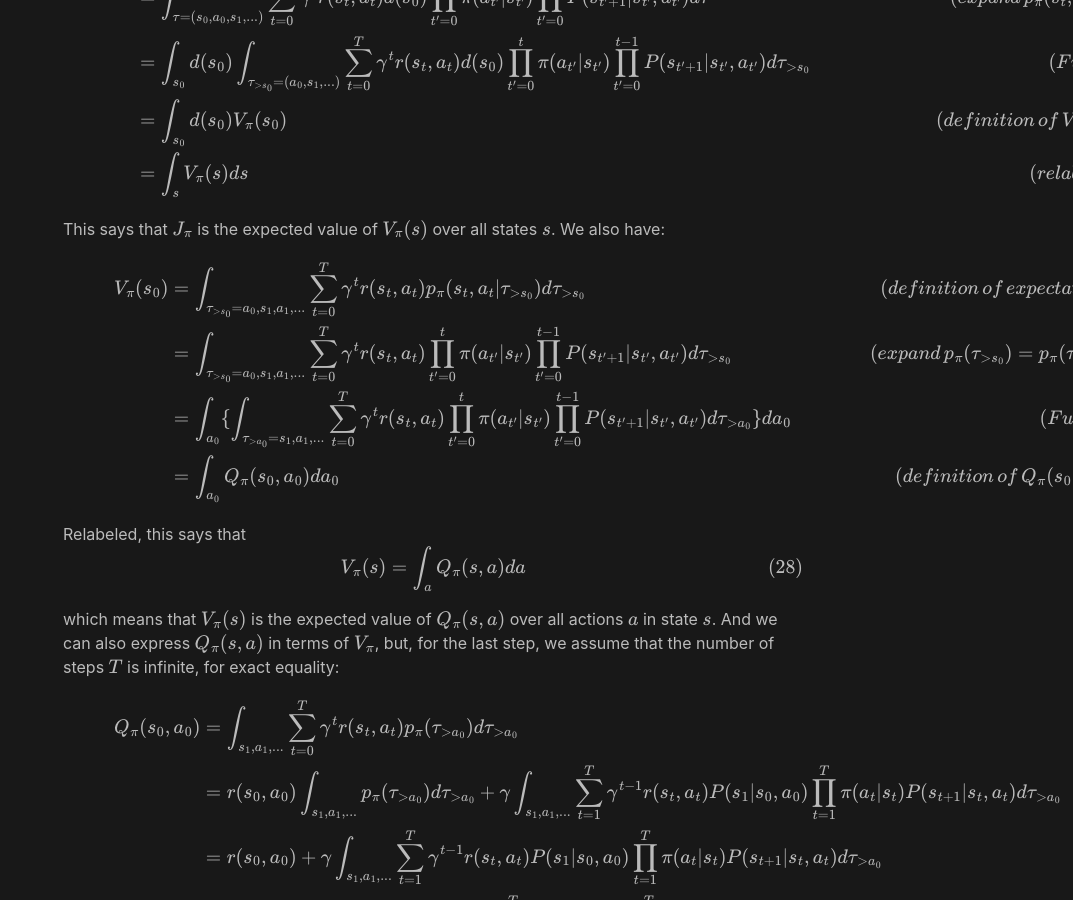
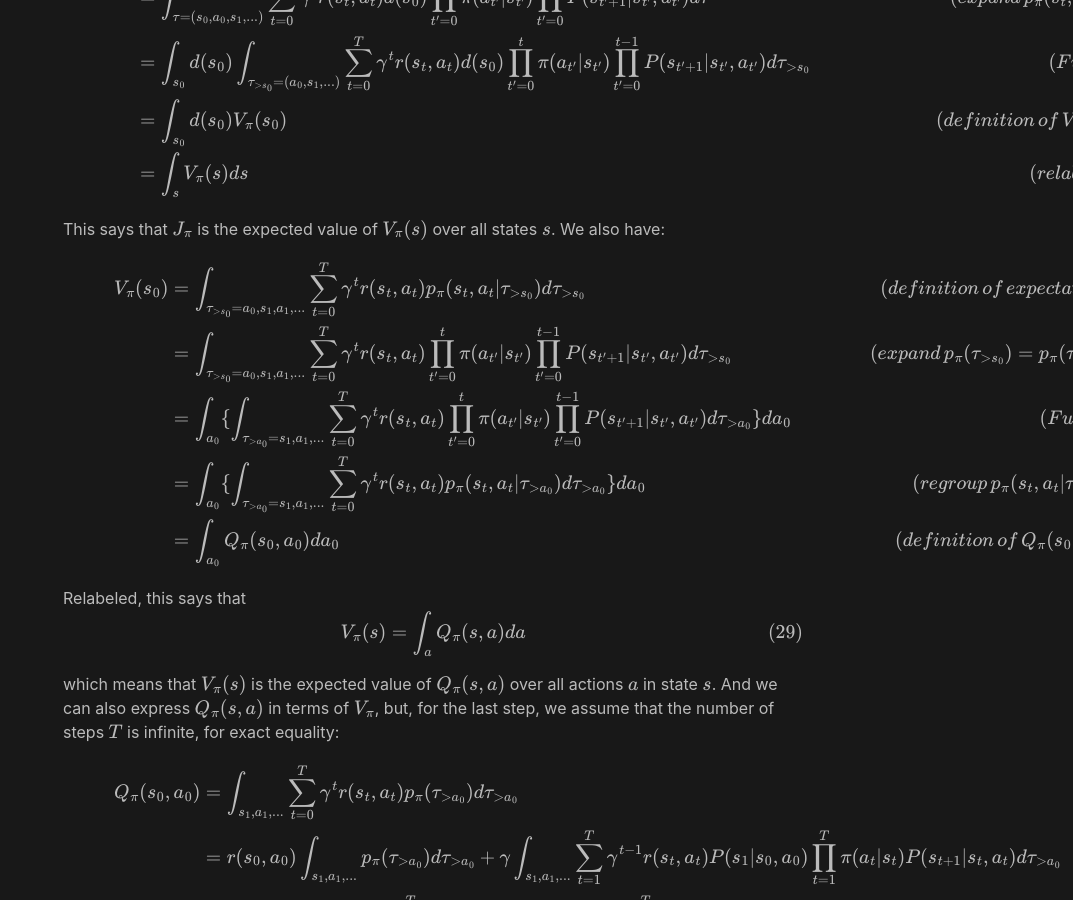
Before and after one commit to analytiq-hub/sigagent.github.io, a Jekyll site: the page built from machine_learning/_posts/2021-02-13-introduction_to_machine_learning.md, in a window 1280 px wide and 900 px high, scrolled down 5930 px. Shown: the whole window, without its empty margins (207-1280 px from the left). Built offline with Jekyll 4.4.1, drawn with Linux system fonts in a browser that asks for light colours; formulas are drawn with MathJax 3; a script that is not in the unit is left out.

Commit message:
*** empty log message ***

```diff
--- a/machine_learning/_posts/2021-02-13-introduction_to_machine_learning.md
+++ b/machine_learning/_posts/2021-02-13-introduction_to_machine_learning.md
@@ -239,6 +239,7 @@ $$
 V_\pi(s_0) & = \int_{\tau_{>s_0} = a_0, s_1, a_1, ...} \sum_{t=0}^{T} \gamma^{t} r(s_t, a_t) p_\pi(s_t, a_t \vert \tau_{>s_0}) d\tau_{>s_0} \hspace{1cm} & (definition \, of \, expectation) \\
 & = \int_{\tau_{>s_0} = a_0, s_1, a_1, ...} \sum_{t=0}^{T} \gamma^{t} r(s_t, a_t) \prod_{t'=0}^t \pi(a_{t'} \vert s_{t'}) \prod_{t'=0}^{t-1} P(s_{t'+1} \vert s_{t'}, a_{t'}) d\tau_{>s_0} \hspace{1cm} & (expand \, p_\pi(\tau_{>s_0}) = p_\pi(\tau \vert s_0)) \\
 & = \int_{a_0} \{ \int_{\tau_{>a_0} = s_1, a_1, ...} \sum_{t=0}^{T} \gamma^{t} r(s_t, a_t) \prod_{t'=0}^t \pi(a_{t'} \vert s_{t'}) \prod_{t'=0}^{t-1} P(s_{t'+1} \vert s_{t'}, a_{t'}) d\tau_{>a_0} \} da_0 \hspace{1cm} & (Fubini) \\
+& = \int_{a_0} \{ \int_{\tau_{>a_0} = s_1, a_1, ...} \sum_{t=0}^{T} \gamma^{t} r(s_t, a_t) p_\pi(s_t, a_t \vert \tau_{>a_0}) d\tau_{>a_0} \} da_0 \hspace{1cm} & (regroup \, p_\pi(s_t, a_t \vert \tau_{>a_0})) \\
 & = \int_{a_0} Q_\pi(s_0, a_0) da_0 \hspace{1cm} & (definition \, of \, Q_\pi(s_0, a_0)) \\
 \end{align}
 $$
```
